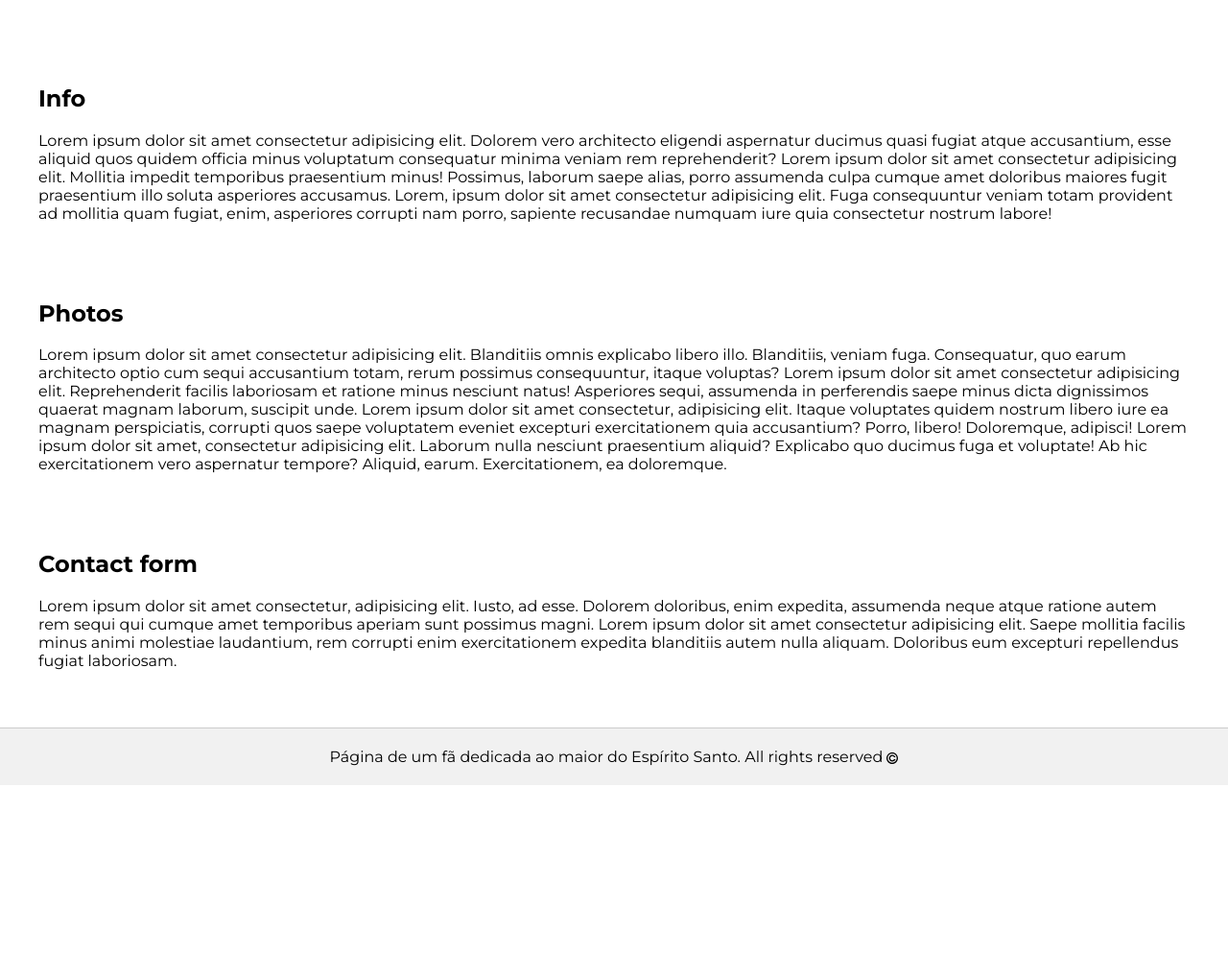
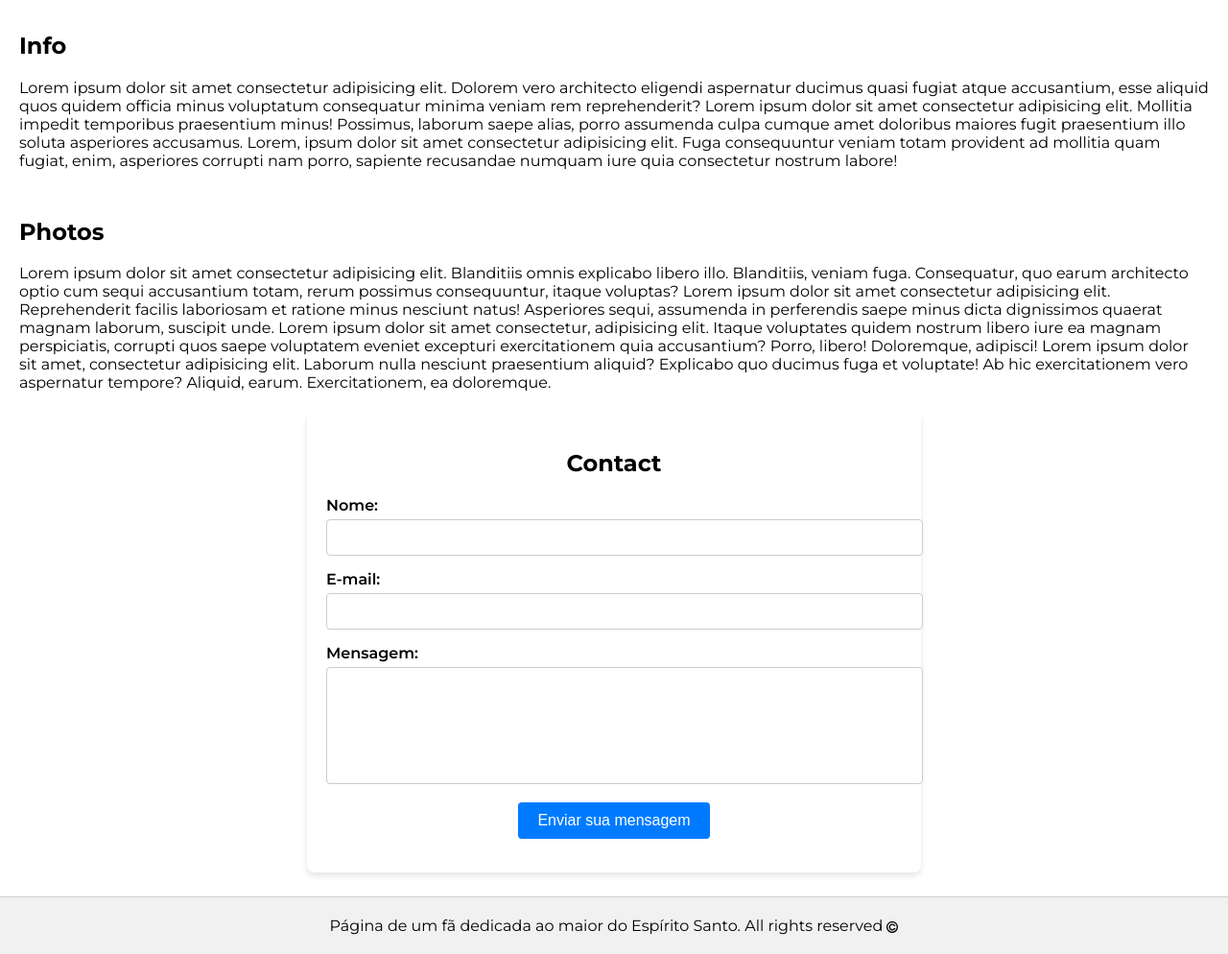
Before and after one commit to guxtaavo/html-css, a plain HTML site: page index.html in a window 1280 px wide. Shown: the part 435-1429 px from the top of the page at 96% size. Before the commit the page ends 1253 px from the top, so only its background shows below. Drawn offline with Linux system fonts and the light colour scheme.

Commit message:
Fazendo o formulário

```diff
--- a/assets/css/styles.css
+++ b/assets/css/styles.css
@@ -6,6 +6,9 @@ body {
   margin: 0;
   padding: 0;
   box-sizing: border-box;
+  display: flex;
+  flex-direction: column;
+  min-height: 100vh;
 }
 
 /* Estilos do menu */
@@ -49,12 +52,17 @@ a {
 .content {
   margin-top: 60px; /* Igual à altura do menu */
   padding: 20px;
+  flex: 1; /* Faz o conteúdo ocupar o espaço disponível */
+  display: flex;
+  flex-direction: column;
+  align-items: center;
 }
 
 /* Estilos das seções */
 section {
-  padding: 20px;
-  margin: 20px 0;
+  width: 100%;
+  padding: 10px;
+  margin: 5px 0;
 }
 
 /* Estilos do rodapé */
@@ -65,8 +73,73 @@ footer {
   border-top: 1px solid #ccc;
 }
 
+/* Estilos do ícone de copyright */
 #icon_copyright {
   width: 12px;
   height: 12px;
   vertical-align: middle;
 }
+
+/* Estilos do formulário */
+#form {
+  background: #fff;
+  padding: 20px;
+  border-radius: 8px;
+  box-shadow: 0 4px 6px rgba(0, 0, 0, 0.1);
+  max-width: 600px; /* Aumenta a largura máxima do formulário */
+  width: 100%;
+}
+
+#form h1 {
+  font-size: 24px;
+  margin-bottom: 20px;
+  text-align: center;
+}
+
+#form div {
+  margin-bottom: 15px;
+}
+
+#form label {
+  display: block;
+  font-weight: 600;
+  margin-bottom: 5px;
+}
+
+#form input,
+#form textarea {
+  width: 100%;
+  padding: 10px;
+  border: 1px solid #ccc;
+  border-radius: 4px;
+  font-size: 14px;
+}
+
+#form textarea {
+  resize: none;
+  height: 100px;
+}
+
+#form .button {
+  text-align: center;
+}
+
+#form button {
+  background-color: #007BFF;
+  color: #fff;
+  border: none;
+  padding: 10px 20px;
+  border-radius: 4px;
+  cursor: pointer;
+  font-size: 16px;
+}
+
+#form button:hover {
+  background-color: #0056b3;
+}
+
+.anchor {
+  position: relative;
+  top: -60px; /* Altura do menu fixo */
+  visibility: hidden;
+}
--- a/index.html
+++ b/index.html
@@ -45,11 +45,24 @@
             Lorem ipsum dolor sit amet, consectetur adipisicing elit. Laborum nulla nesciunt praesentium aliquid? Explicabo quo ducimus fuga et voluptate! Ab hic exercitationem vero aspernatur tempore? Aliquid, earum. Exercitationem, ea doloremque.
         </section>
         <section id="form">
-            <form action="#">
-                <h1>Contact form</h1>
-                Lorem ipsum dolor sit amet consectetur, adipisicing elit. Iusto, ad esse. Dolorem doloribus, enim expedita, assumenda neque atque ratione autem rem sequi qui cumque amet temporibus aperiam sunt possimus magni.
-                Lorem ipsum dolor sit amet consectetur adipisicing elit. Saepe mollitia facilis minus animi molestiae laudantium, rem corrupti enim exercitationem expedita blanditiis autem nulla aliquam. Doloribus eum excepturi repellendus fugiat laboriosam.
-            </form>
+            <h1>Contact</h1>
+            <form action="/pagina-processa-dados-do-form" method="post">
+                <div>
+                  <label for="nome">Nome:</label>
+                  <input type="text" id="nome" name="usuario_nome" />
+                </div>
+                <div>
+                  <label for="email">E-mail:</label>
+                  <input type="email" id="email" name="usuario_email" />
+                </div>
+                <div>
+                  <label for="msg">Mensagem:</label>
+                  <textarea id="msg" name="usuario_msg"></textarea>
+                </div>
+                <div class="button">
+                  <button type="submit">Enviar sua mensagem</button>
+                </div>
+              </form>
         </section>
     </div>
     <footer>
```
